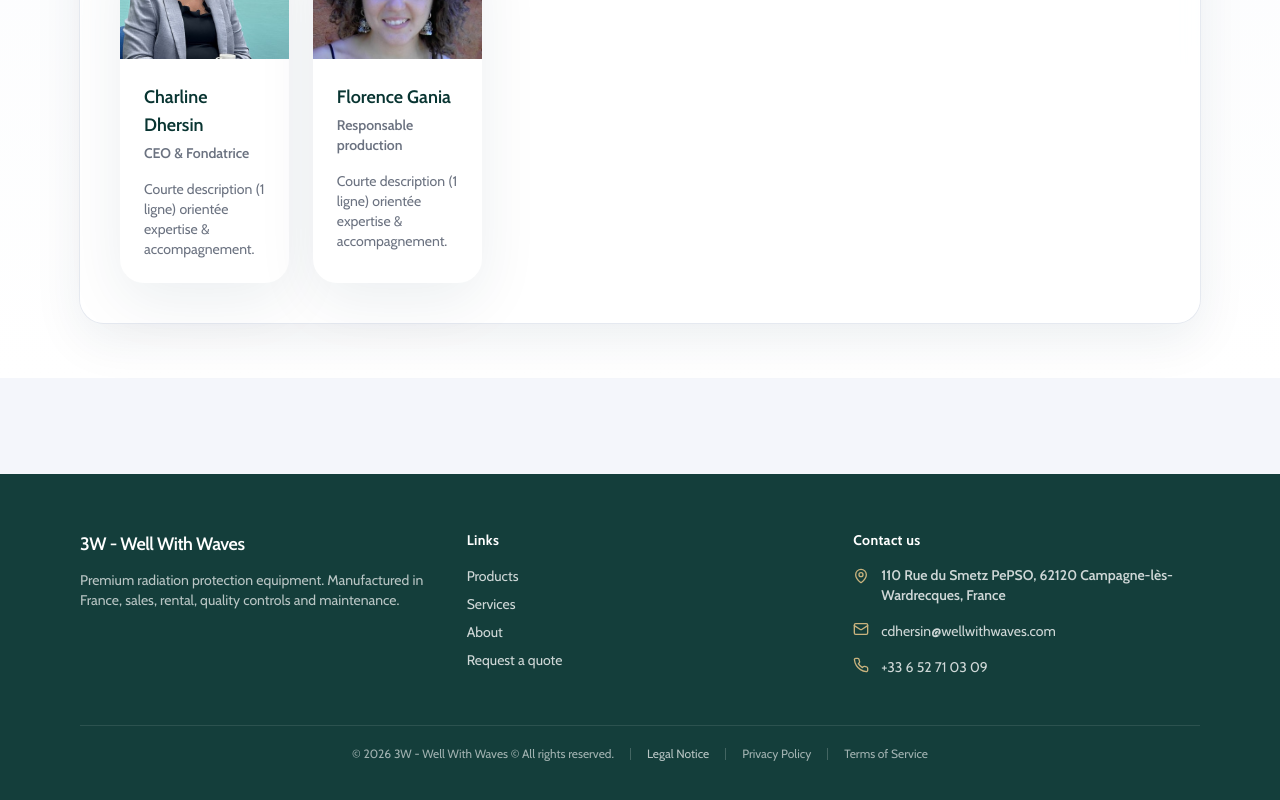
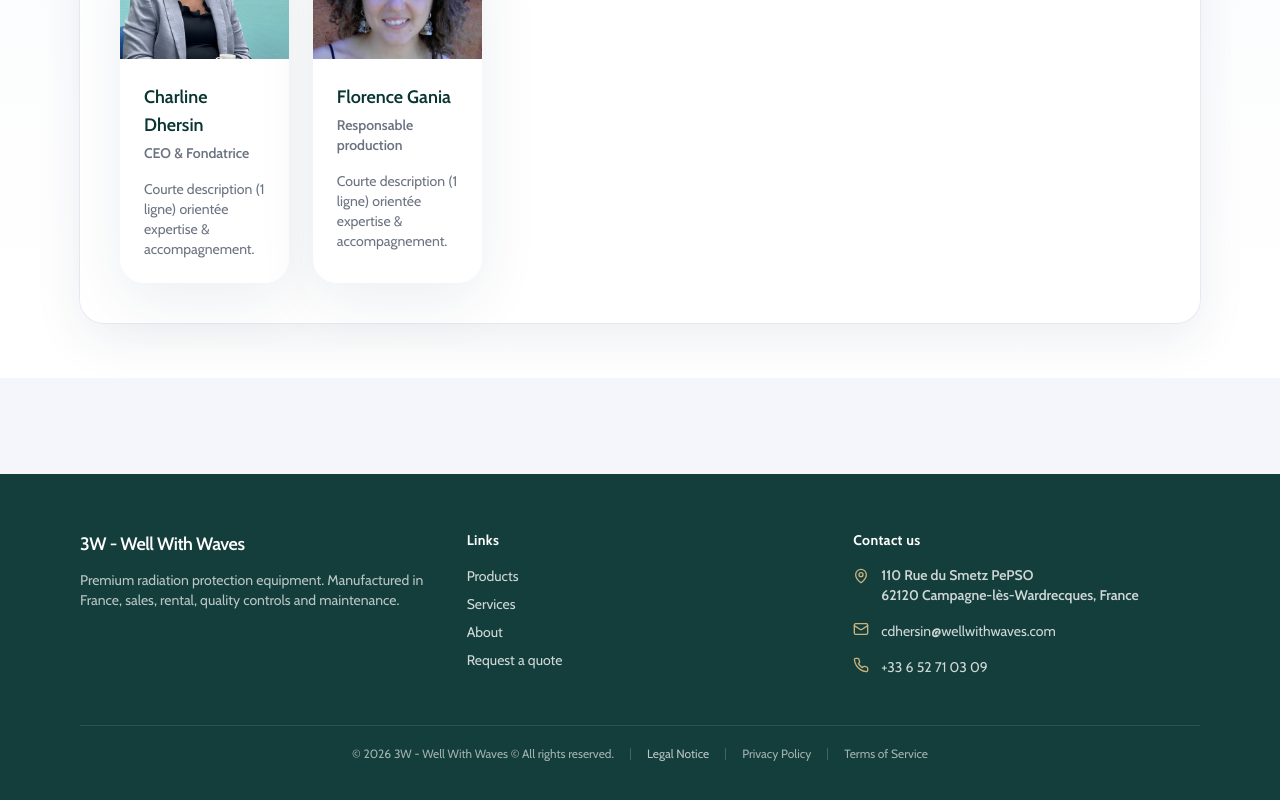
Before and after one commit to DherJ/site-3w, a Next.js app: page /site-3w/en/about in a window 1280 px wide. Shown: the part 2010-2810 px from the top of the page. Built offline with nearby package versions, Linux system fonts and the light colour scheme; no server answers.

Commit message:
main: fix base url in local

```diff
--- a/components/TeamSection.tsx
+++ b/components/TeamSection.tsx
@@ -7,6 +7,7 @@ import SecondaryButton from "./ui/SecondaryButton";
 import { ArrowRight } from "lucide-react";
 
 import { TEAM } from "@/data/team";
+import { withBasePath } from "@/lib/withBasePath";
 
 export default function TeamSection() {
 
@@ -30,7 +31,7 @@ export default function TeamSection() {
                             <div key={m.role} className="card-premium overflow-hidden">
                                 <div className="relative aspect-[4/3]">
                                     <Image
-                                        src={m.imageSrc}
+                                        src={withBasePath(m.imageSrc)}
                                         alt={m.name}
                                         fill
                                         className="object-cover"
--- a/components/ui/AddressMapLink.tsx
+++ b/components/ui/AddressMapLink.tsx
@@ -29,7 +29,7 @@ export default function AddressMapLink({
   const href = buildGoogleMapsUrl(companyName ? companyName : address);
   const isDark = tone === "dark";
   const g = useTranslations("global");
-
+ const formattedAddress = address.replace(", ", "\n");
   if (variant === "inline") {
     return (
       <a
@@ -45,7 +45,9 @@ export default function AddressMapLink({
         )}
       >
         <span className="leading-snug">
-          {address}
+          {formattedAddress.split("\n").map((line, i) => (
+            <div key={i}>{line.trim()}</div>
+          ))}
         </span>
       </a>
     );
```
Also changed, not shown: app/[locale]/about/AboutClient.tsx (indentation only).
